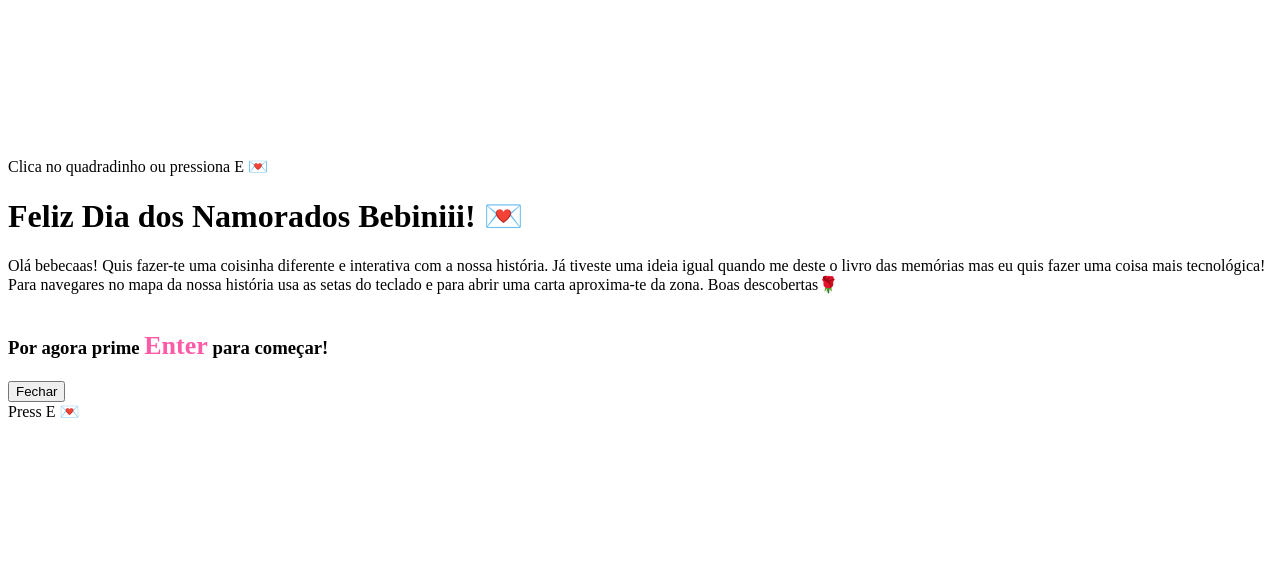
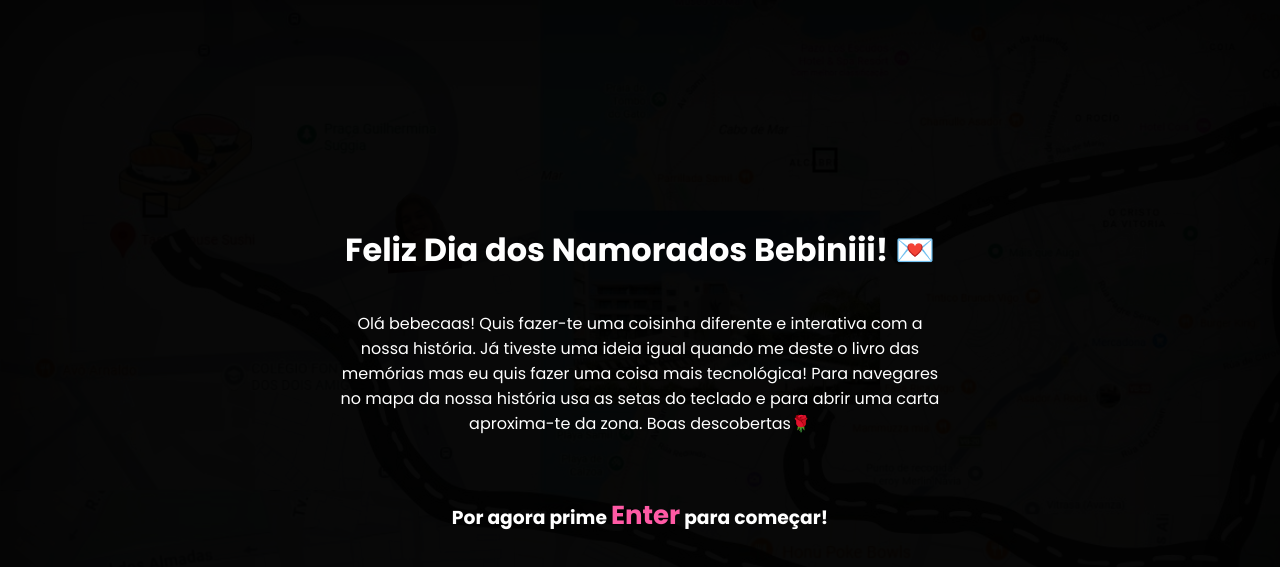
Before and after one commit to welele94/valentinesday, a plain HTML site: page index.html in a window 1280 px wide. Shown: the part 5-572 px from the top of the page. Drawn offline with Linux system fonts and the light colour scheme.

Commit message:
Add stylesheet and script links to index.html

```diff
--- a/index.html
+++ b/index.html
@@ -3,6 +3,7 @@
 <head>
     <meta charset="UTF-8">
     <meta name="viewport" content="width=device-width, initial-scale=1.0">
+    <link rel="stylesheet" href="styles.css"></link>
     <title>Valentines Day</title>
 </head>
 <body>
@@ -31,6 +32,6 @@
 </div>
 
 <div id="pressE">Press E 💌</div>
-
+<script src="script.js"></script>
 </body>
 </html>
```
